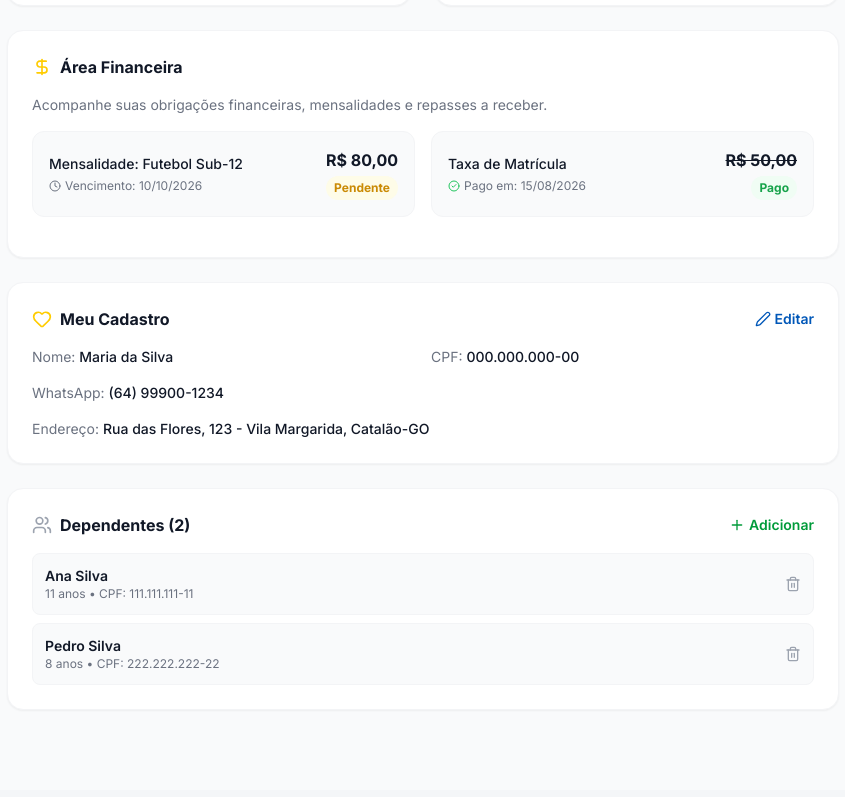
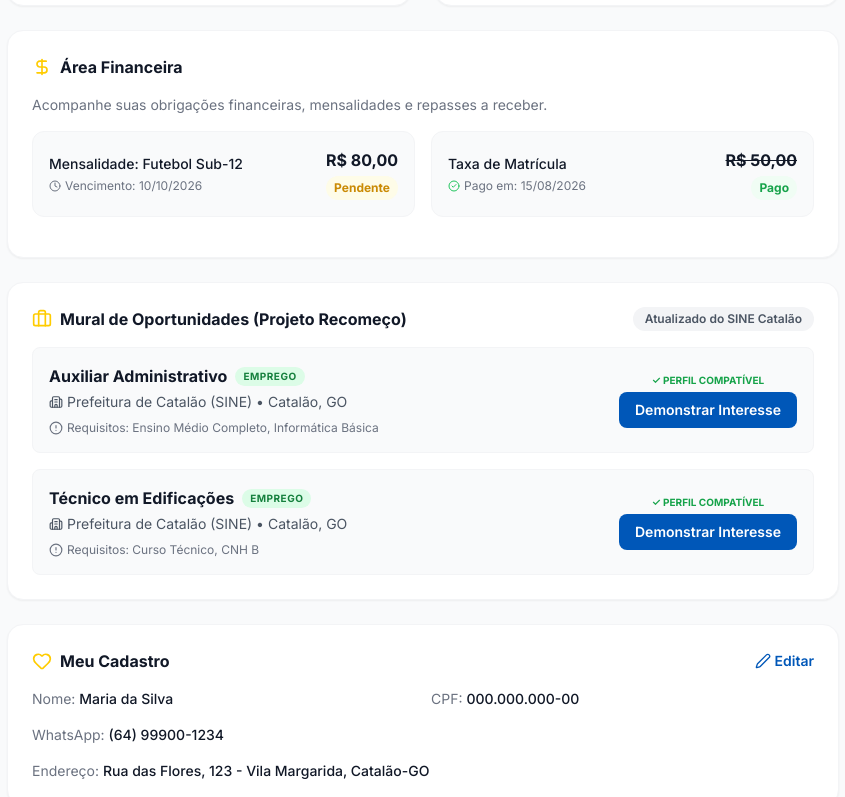
Before and after one commit to carvalhohugh/icat, a Next.js app: page /beneficiario in a window 1280 px wide. Shown: the part 536-1333 px from the top of the page, without its empty margins (217-1062 px from the left). Built offline with nearby package versions, Linux system fonts and the light colour scheme.

Commit message:
style: justify landing page texts, add 10th principle; feat: add Oportunidades mural to Beneficiario dashboard; ui: add quick-add buttons and image dimension hints

```diff
--- a/src/app/(beneficiario)/beneficiario/page.tsx
+++ b/src/app/(beneficiario)/beneficiario/page.tsx
@@ -1,6 +1,6 @@
 'use client';
-import { useState } from 'react';
-import { Heart, Package, MessageCircle, Edit2, Plus, Users, CheckCircle2, Clock, X, Trash2, DollarSign, CreditCard, LogOut, Home, FileText } from 'lucide-react';
+import { useState, useEffect } from 'react';
+import { Heart, Package, MessageCircle, Edit2, Plus, Users, CheckCircle2, Clock, X, Trash2, DollarSign, CreditCard, LogOut, Home, FileText, Briefcase, Building2, AlertCircle } from 'lucide-react';
 import Link from 'next/link';
 
 function validarCPF(cpf: string) {
@@ -41,6 +41,20 @@ export default function BeneficiarioDashboard() {
     { name: 'Cesta Básica', status: 'Liberado', next: 'Retirar até 15/09' },
     { name: 'Kit Material Escolar', status: 'Pendente', next: 'Aguardando análise' },
   ];
+
+  const [oportunidades, setOportunidades] = useState<any[]>([]);
+
+  // Carregar oportunidades do Mural SINE
+  useEffect(() => {
+    fetch('/api/oportunidades/sync')
+      .then(res => res.json())
+      .then(data => {
+        if (data.success && data.vagas) {
+          setOportunidades(data.vagas);
+        }
+      })
+      .catch(console.error);
+  }, []);
 
   const calcAge = (d: string) => {
     if (!d) return '';
@@ -169,6 +183,38 @@ export default function BeneficiarioDashboard() {
           </div>
         </div>
 
+        {/* Mural de Oportunidades (Projeto Recomeço) */}
+        <div className="bg-white rounded-2xl shadow-sm border border-gray-100 p-6">
+          <div className="flex items-center justify-between mb-4">
+            <h2 className="font-bold text-gray-900 flex items-center gap-2"><Briefcase className="w-5 h-5 text-icat-yellow" /> Mural de Oportunidades (Projeto Recomeço)</h2>
+            <span className="text-xs font-semibold bg-gray-100 text-gray-600 px-3 py-1 rounded-full">Atualizado do SINE Catalão</span>
+          </div>
+
+          <div className="space-y-4">
+            {oportunidades.map((vaga, i) => (
+              <div key={i} className="border border-gray-100 rounded-lg p-4 bg-gray-50 flex flex-col md:flex-row md:items-center justify-between gap-4">
+                <div>
+                  <div className="flex items-center gap-2 mb-1">
+                    <h3 className="font-bold text-gray-900">{vaga.titulo}</h3>
+                    <span className="bg-green-100 text-green-700 text-[10px] uppercase tracking-wider font-bold px-2 py-0.5 rounded-full">{vaga.tipo}</span>
+                  </div>
+                  <p className="text-sm text-gray-600 flex items-center gap-1"><Building2 className="w-3.5 h-3.5" /> {vaga.empresa} • {vaga.local}</p>
+                  <p className="text-xs text-gray-500 mt-2 flex items-center gap-1"><AlertCircle className="w-3.5 h-3.5" /> Requisitos: {vaga.requisitos}</p>
+                </div>
+                <div className="shrink-0 text-center">
+                  <span className="block text-[10px] text-green-600 font-bold mb-1">✓ PERFIL COMPATÍVEL</span>
+                  <button className="bg-icat-blue text-white px-4 py-2 rounded-lg text-sm font-semibold hover:bg-blue-600 transition-colors">
+                    Demonstrar Interesse
+                  </button>
+                </div>
+              </div>
+            ))}
+            {oportunidades.length === 0 && (
+              <div className="text-center py-6 text-gray-400">Nenhuma oportunidade disponível no momento.</div>
+            )}
+          </div>
+        </div>
+
         {/* Meu Cadastro */}
         <div className="bg-white rounded-2xl shadow-sm border border-gray-100 p-6">
           <div className="flex items-center justify-between mb-4">
--- a/src/app/(dashboard)/admin/clube/page.tsx
+++ b/src/app/(dashboard)/admin/clube/page.tsx
@@ -106,11 +106,16 @@ export default function ClubeVantagensAdmin() {
                 <div className="flex-1 space-y-4">
                   <div>
                     <label className="block text-sm font-medium text-gray-700 mb-1">Selecione a Empresa Parceira</label>
-                    <select className="w-full px-3 py-2 border border-gray-300 rounded-lg focus:ring-2 focus:ring-icat-green outline-none">
-                      <option value="">Selecione...</option>
-                      <option value="1">Farmácia Preço Baixo</option>
-                      <option value="2">Supermercado Bretas</option>
-                    </select>
+                    <div className="flex items-center gap-2">
+                      <select className="flex-1 px-3 py-2 border border-gray-300 rounded-lg focus:ring-2 focus:ring-icat-green outline-none">
+                        <option>Farmácia Preço Baixo</option>
+                        <option>Supermercado Bretas</option>
+                        <option>Papelaria Central</option>
+                      </select>
+                      <button className="p-2 bg-gray-100 hover:bg-icat-green hover:text-white text-gray-600 rounded-lg transition-colors" title="Cadastrar nova empresa" onClick={() => alert('Abrir modal de Nova Empresa (Atalho)')}>
+                        <Plus className="w-5 h-5" />
+                      </button>
+                    </div>
                   </div>
                   <div>
                     <label className="block text-sm font-medium text-gray-700 mb-1">Título do Desconto</label>
--- a/src/app/(dashboard)/admin/cursos/page.tsx
+++ b/src/app/(dashboard)/admin/cursos/page.tsx
@@ -200,12 +200,17 @@ export default function CursosAdmin() {
 
               <div>
                 <label className="block text-sm font-medium text-gray-700 mb-1">Professor Responsável</label>
-                <select className="w-full px-3 py-2 border border-gray-300 rounded-lg focus:ring-2 focus:ring-icat-green outline-none">
-                  <option value="">Selecione um professor...</option>
-                  <option>Carlos Silva</option>
-                  <option>Amanda Oliveira</option>
-                  <option>João Pedro</option>
-                </select>
+                <div className="flex items-center gap-2">
+                  <select className="flex-1 px-3 py-2 border border-gray-300 rounded-lg focus:ring-2 focus:ring-icat-green outline-none">
+                    <option value="">Selecione um professor...</option>
+                    <option>Carlos Silva</option>
+                    <option>Amanda Oliveira</option>
+                    <option>João Pedro</option>
+                  </select>
+                  <button className="p-2 bg-gray-100 hover:bg-icat-green hover:text-white text-gray-600 rounded-lg transition-colors" title="Cadastrar novo professor" onClick={() => alert('Abrir modal de Novo Funcionário (Atalho)')}>
+                    <Plus className="w-5 h-5" />
+                  </button>
+                </div>
               </div>
 
             </div>
--- a/src/app/page.tsx
+++ b/src/app/page.tsx
@@ -59,7 +59,7 @@ export default function Home() {
                   </div>
                   <div>
                     <h4 className="text-xl font-bold text-gray-900 mb-2">Nossa Missão</h4>
-                    <p className="text-gray-600 leading-relaxed">Promover cidadania, dignidade e inclusão social através de ações que fortaleçam famílias e territórios, ampliando oportunidades.</p>
+                    <p className="text-gray-600 leading-relaxed text-justify">Promover cidadania, dignidade e inclusão social através de ações que fortaleçam famílias e territórios, ampliando oportunidades.</p>
                   </div>
                 </div>
 
@@ -69,7 +69,7 @@ export default function Home() {
                   </div>
                   <div>
                     <h4 className="text-xl font-bold text-gray-900 mb-2">Nossa Visão</h4>
-                    <p className="text-gray-600 leading-relaxed">Ser referência no Sudeste Goiano na promoção da cidadania e desenvolvimento, garantindo que as pessoas tenham acesso a condições para transformar suas histórias.</p>
+                    <p className="text-gray-600 leading-relaxed text-justify">Ser referência no Sudeste Goiano na promoção da cidadania e desenvolvimento, garantindo que as pessoas tenham acesso a condições para transformar suas histórias.</p>
                   </div>
                 </div>
               </div>
--- a/src/app/quem-somos/page.tsx
+++ b/src/app/quem-somos/page.tsx
@@ -12,6 +12,7 @@ export default function QuemSomos() {
     { title: 'Solidariedade', desc: 'Fortalecer vínculos entre pessoas, famílias e comunidades.' },
     { title: 'Desenvolvimento Comunitário', desc: 'Estimular iniciativas capazes de melhorar os territórios em Catalão.' },
     { title: 'Diversidade e Respeito', desc: 'Valorizar as diferenças, a convivência e o respeito entre pessoas.' },
+    { title: 'Inovação Social', desc: 'Buscar novas formas, métodos e parcerias para ampliar o impacto positivo na comunidade.' }
   ];
 
   return (
@@ -25,7 +26,7 @@ export default function QuemSomos() {
           <h1 className="text-4xl md:text-5xl font-extrabold text-gray-900 mb-8 leading-tight">
             Uma associação civil que existe para gerar oportunidades
           </h1>
-          <div className="prose prose-lg text-gray-600">
+          <div className="prose prose-lg text-gray-600 text-justify">
             <p className="mb-6">
               O <strong>Instituto Catalano (ICAT)</strong> é uma associação privada sem fins lucrativos, sediada no Sudeste Goiano (Catalão), que desenvolve ações de interesse social, assistencial, educacional, cultural, esportivo e comunitário.
             </p>
@@ -42,7 +43,7 @@ export default function QuemSomos() {
               <Target className="w-7 h-7 text-icat-blue" />
             </div>
             <h2 className="text-2xl font-bold text-gray-900 mb-4">Missão</h2>
-            <p className="text-gray-600 leading-relaxed">
+            <p className="text-gray-600 leading-relaxed text-justify">
               Promover cidadania, dignidade e inclusão social por meio de ações socioassistenciais, educacionais, culturais, esportivas e comunitárias que fortaleçam pessoas, famílias e territórios, ampliando oportunidades e contribuindo para uma sociedade mais justa, participativa e solidária em Catalão e região.
             </p>
           </div>
@@ -52,7 +53,7 @@ export default function QuemSomos() {
               <Sun className="w-7 h-7 text-icat-yellow" />
             </div>
             <h2 className="text-2xl font-bold text-gray-900 mb-4">Visão</h2>
-            <p className="text-gray-600 leading-relaxed">
+            <p className="text-gray-600 leading-relaxed text-justify">
               Ser reconhecido como uma organização social de referência na promoção da cidadania, da inclusão e do desenvolvimento comunitário, contribuindo para que pessoas em diferentes fases da vida tenham acesso a oportunidades, direitos e condições para transformar suas próprias histórias.
             </p>
           </div>
```
Also changed, not shown: src/app/(dashboard)/admin/eventos/page.tsx (+4 -4 lines).
